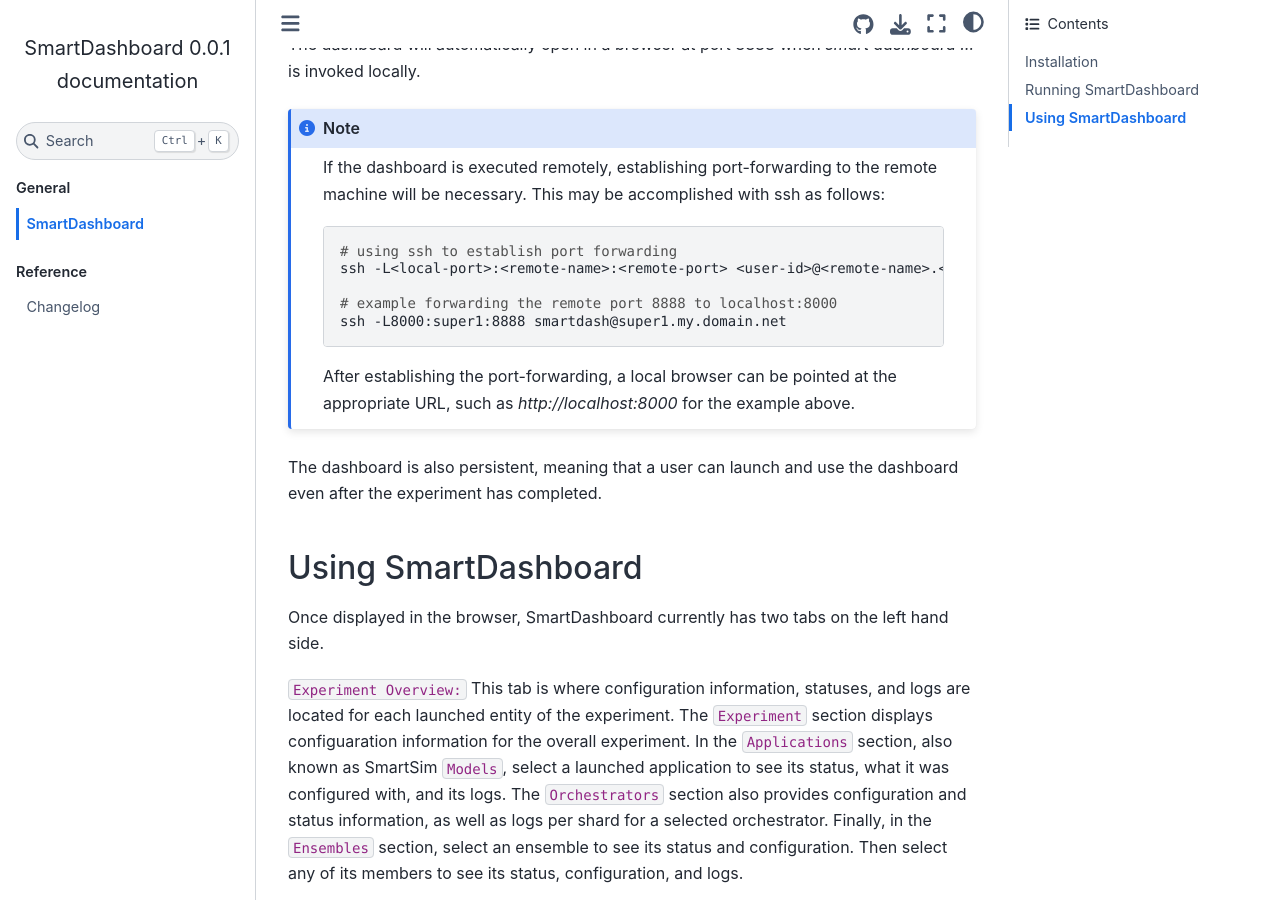
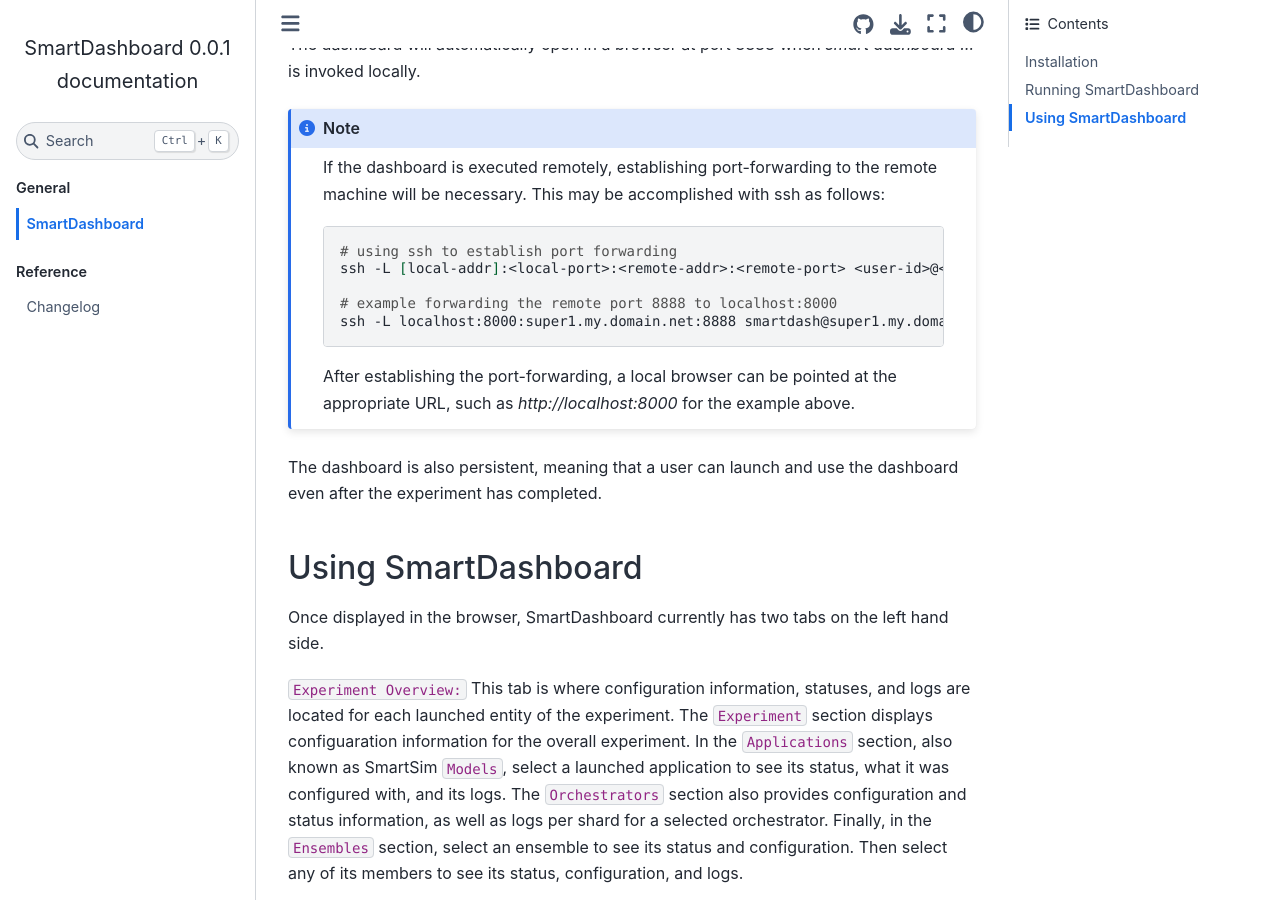
Before and after one commit to CrayLabs/SmartDashboard, a Sphinx documentation site: the page built from doc/overview.rst, in a window 1280 px wide and 900 px high, scrolled down 1863 px. Built offline with Sphinx 7.4.7 and the Sphinx Book theme 1.1.4, drawn with Linux system fonts in a browser that asks for light colours; formulas are drawn with MathJax 3.

Commit message:
fix example format for port forwarding

```diff
--- a/doc/overview.rst
+++ b/doc/overview.rst
@@ -105,10 +105,10 @@
   .. code-block:: bash
 
     # using ssh to establish port forwarding
-    ssh -L<local-port>:<remote-name>:<remote-port> <user-id>@<remote-name>.<remote-address>
+    ssh -L [local-addr]:<local-port>:<remote-addr>:<remote-port> <user-id>@<remote-addr>
 
     # example forwarding the remote port 8888 to localhost:8000
-    ssh -L8000:super1:8888 smartdash@super1.my.domain.net
+    ssh -L localhost:8000:super1.my.domain.net:8888 smartdash@super1.my.domain.net
 
   After establishing the port-forwarding, a local browser can be pointed at the appropriate
   URL, such as `http://localhost:8000` for the example above.
```
Also changed, not shown: README.md (+2 -2 lines).
